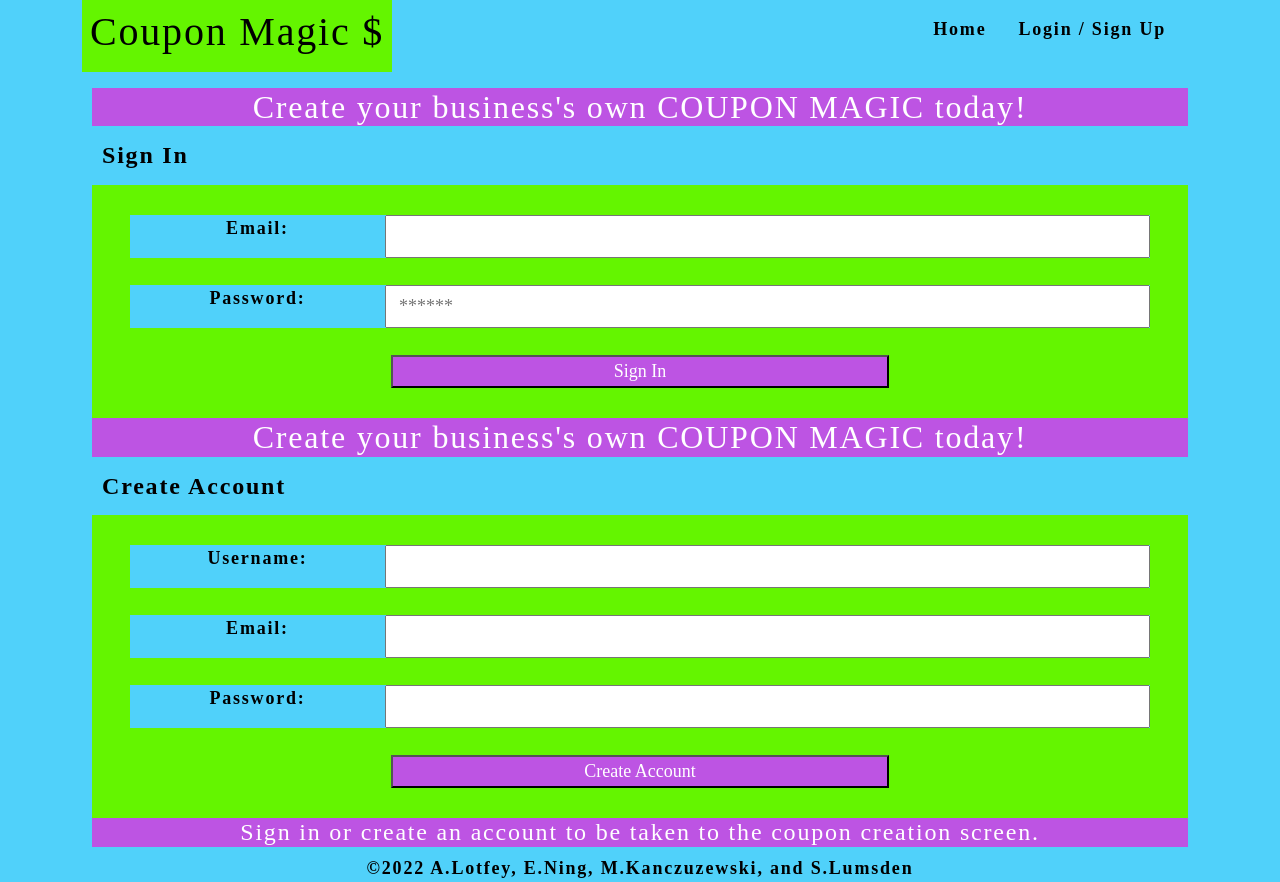
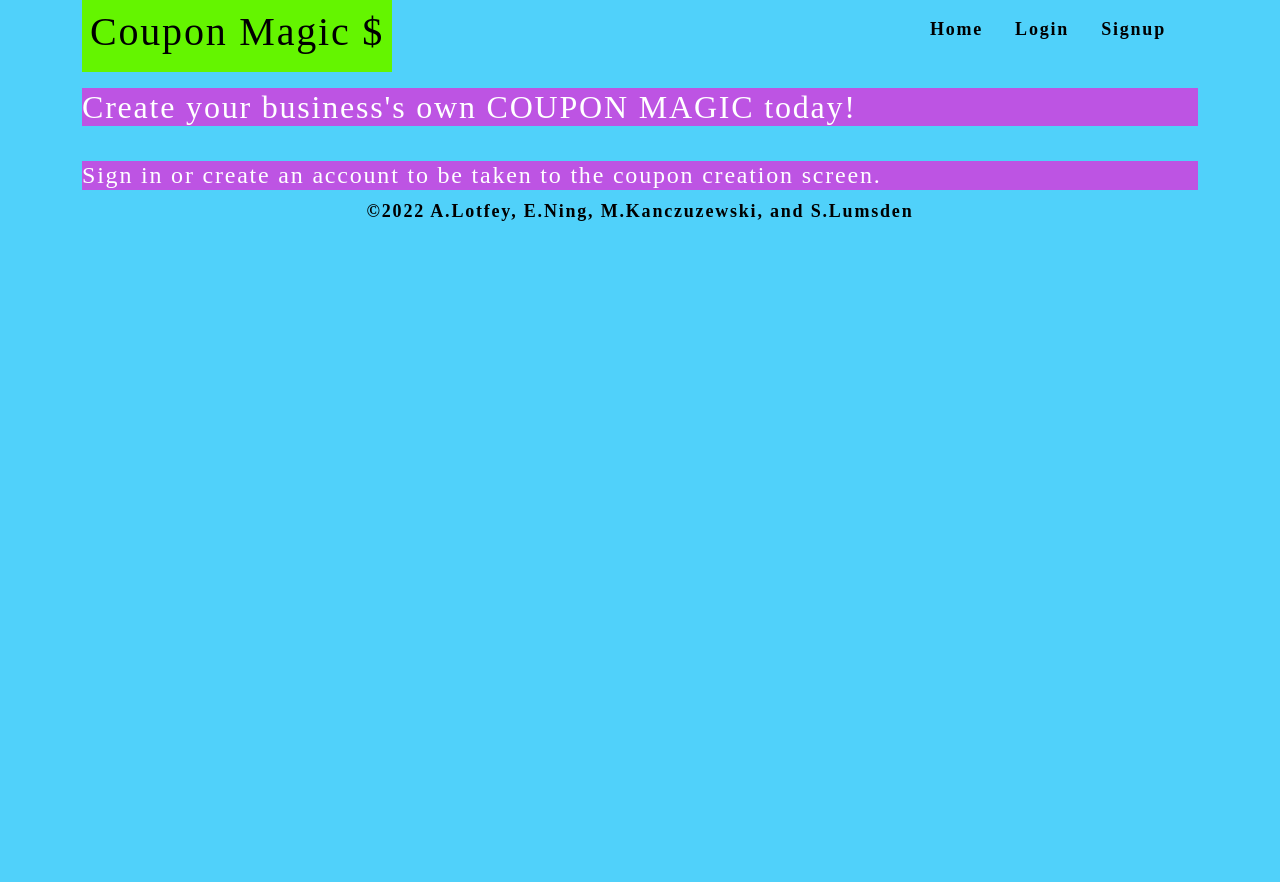
Before and after one commit to slumsd01/coupon-magic, a React (Create React App) app in the folder client/: page / in a window 1280 px wide. After the commit the page ends 800 px from the top, so only its background shows below. Built offline with nearby package versions, Linux system fonts and the light colour scheme.

Commit message:
login and signup seperate pages

```diff
--- a/client/src/App.js
+++ b/client/src/App.js
@@ -18,6 +18,8 @@ import Home from './pages/Home';
 import Profile from './pages/Profile';
 import CouponEntry from './pages/CouponEntry';
 import CouponDisplay from './pages/CouponDisplay';
+import Login from './pages/Login';
+import Signup from './pages/Signup';
 
 // establish a new link to graphql server
 const httpLink = createHttpLink({
@@ -48,6 +50,8 @@ function App() {
           <div>
             <Switch>
               <Route exact path="/" component={Home} />
+              <Route exact path="/login" component={Login} />
+              <Route exact path="/signup" component={Signup} />
               <Route exact path="/couponentry/:id" component={CouponEntry} />
               {/* <Route exact path="/profile/:username?" component={Profile} /> */}
               <Route exact path="/profile/" component={Profile} />
--- a/client/src/components/Header.js
+++ b/client/src/components/Header.js
@@ -16,6 +16,7 @@ const Header = () => {
         <nav className="p-2 bd-highlight">
           {Auth.loggedIn() ? (
             <>
+              <Link to="/" className="px-3" style={{ textDecoration: 'none' }}>Home</Link>
               <Link to="/profile" className="px-3" style={{ textDecoration: 'none' }}>Profile</Link>
               <a href="/" onClick={logout} className="px-3" style={{ textDecoration: 'none' }}>
                 Logout
@@ -25,7 +26,8 @@ const Header = () => {
             <>
             <div className="p-2 bd-highlight">
               <Link to="/" className="px-3" style={{ textDecoration: 'none' }}>Home</Link>
-              <Link to="/login" className="px-3" style={{ textDecoration: 'none' }}>Login / Sign Up</Link>
+              <Link to="/login" className="px-3" style={{ textDecoration: 'none' }}>Login</Link>
+              <Link to="/signup" className="px-3" style={{ textDecoration: 'none' }}>Signup</Link>
             </div>
             </>
           )}
--- a/client/src/components/Login.js
+++ /dev/null
@@ -1,77 +0,0 @@
-import React, { useState } from 'react';
-import { useMutation } from '@apollo/client';
-import { LOGIN_USER } from '../utils/mutations';
-import Auth from '../utils/auth';
-
-const Login = (props) => {
-    const [formState, setFormState] = useState({ email: '', password: '' });
-    const [login, { error }] = useMutation(LOGIN_USER);
-    // update state based on form input changes
-    const handleChange = (event) => {
-      const { name, value } = event.target;
-
-      setFormState({
-        ...formState,
-        [name]: value,
-      });
-    };
-
-    // submit form
-    const handleFormSubmit = async event => {
-      event.preventDefault();
-
-      try {
-        const { data } = await login({
-          variables: { ...formState }
-        });
-
-        Auth.login(data.login.token);
-      } catch (e) {
-        console.error(e);
-      }
-    };
-
-
-
-  return (
-    <main className='page'>
-        <h2 className='purple-bg'>Create your business's own COUPON MAGIC today!</h2>
-        <h4 className='left-align bold-text'>Sign In</h4>
-        <section className='green-bg form-section'>
-          <form className='form' onSubmit={handleFormSubmit}>
-            <label className='blue-bg row'>
-              <p className='col-3'>Email:</p>
-              <input
-              className='col-9'
-              name='email'
-              type='email'
-              id='email'
-              value={formState.email}
-              onChange={handleChange}
-              />
-            </label><br/>
-
-            <label className='blue-bg row'>
-            <p className='col-3'>Password:</p>
-              <input
-              className='col-9'
-              placeholder='******'
-              name='password'
-              type='password'
-              id='password'
-              value={formState.password}
-              onChange={handleChange}
-              />
-            </label><br/>
-
-            <button className='purple-bg' type='submit'>Sign In</button>
-          </form>
-          {error && <div>Login failed</div>}
-        </section>
-    </main>
-  );
-};
-
-
-
-export default Login;
--- a/client/src/pages/Home.js
+++ b/client/src/pages/Home.js
@@ -1,23 +1,14 @@
 import React from 'react';
-import Login from '../components/Login';
-import Signup from '../components/Signup';
-import Auth from '../utils/auth';
 
-import { Container, Col } from 'react-bootstrap';
-import { useQuery } from '@apollo/client';
-import { QUERY_THOUGHTS, QUERY_ME_BASIC } from '../utils/queries';
+import { Container } from 'react-bootstrap';
 
 const Home = () => {
 
   return (
     <main>
       <Container>
-        <div>
-          <Login />
-        </div>
-        <div>
-          <Signup />
-        </div>
+        <h2 className='purple-bg'>Create your business's own COUPON MAGIC today!</h2><br />
+        <h4 className='purple-bg'>Sign in or create an account to be taken to the coupon creation screen.</h4>
       </Container>
     </main>
   );
--- a/client/src/pages/Login.js
+++ b/client/src/pages/Login.js
@@ -1,13 +1,12 @@
 import React, { useState } from 'react';
 import { useMutation } from '@apollo/client';
 import { LOGIN_USER } from '../utils/mutations';
-
+import { Container } from 'react-bootstrap';
 import Auth from '../utils/auth';
 
 const Login = (props) => {
     const [formState, setFormState] = useState({ email: '', password: '' });
     const [login, { error }] = useMutation(LOGIN_USER);
-
     // update state based on form input changes
     const handleChange = (event) => {
       const { name, value } = event.target;
@@ -19,33 +18,61 @@ const Login = (props) => {
     };
 
     // submit form
-  const handleFormSubmit = async (event) => {
+    const handleFormSubmit = async event => {
       event.preventDefault();
 
       try {
         const { data } = await login({
-        variables: { ...formState },
+          variables: { ...formState }
         });
 
         Auth.login(data.login.token);
       } catch (e) {
         console.error(e);
       }
-
-    // clear form values
-    setFormState({
-      email: '',
-      password: '',
-    });
     };
 
+
+
   return (
-    <main className="">
-      <div className="">
+    <main className='page'>
+      <Container>
+        <h4 className='left-align bold-text'>Sign In</h4>
+        <section className='green-bg form-section'>
+          <form className='form' onSubmit={handleFormSubmit}>
+            <label className='blue-bg row'>
+              <p className='col-3'>Email:</p>
+              <input
+              className='col-9'
+              name='email'
+              type='email'
+              id='email'
+              value={formState.email}
+              onChange={handleChange}
+              />
+            </label><br/>
 
-      </div>
+            <label className='blue-bg row'>
+            <p className='col-3'>Password:</p>
+              <input
+              className='col-9'
+              name='password'
+              type='password'
+              id='password'
+              value={formState.password}
+              onChange={handleChange}
+              />
+            </label><br/>
+
+            <button className='purple-bg' type='submit'>Sign In</button>
+          </form>
+          {error && <div>Login failed</div>}
+        </section>
+      </Container>
     </main>
   );
 };
 
+
+
 export default Login;
--- a/client/src/components/Signup.js
+++ b/client/src/pages/Signup.js
@@ -1,6 +1,7 @@
 import React, { useState } from 'react';
 import { useMutation } from '@apollo/client';
 import { ADD_USER } from '../utils/mutations';
+import { Container } from 'react-bootstrap';
 import Auth from '../utils/auth';
 
 const Signup = () => {
@@ -36,7 +37,7 @@ const Signup = () => {
 
   return (
     <main className='page'>
-        <h2 className='purple-bg'>Create your business's own COUPON MAGIC today!</h2>
+         <Container>
         <h4 className='left-align bold-text'>Create Account</h4>
         <section className='green-bg form-section'>
           <form onSubmit={handleFormSubmit} className='form'>
@@ -80,7 +81,7 @@ const Signup = () => {
           </form>
         </section>
         {error && <div>Sign up failed</div>}
-        <h4 className='purple-bg'>Sign in or create an account to be taken to the coupon creation screen.</h4>
+        </Container>
     </main>
   );
 };
```
Lines whose indentation alone changed are shown as unchanged.
